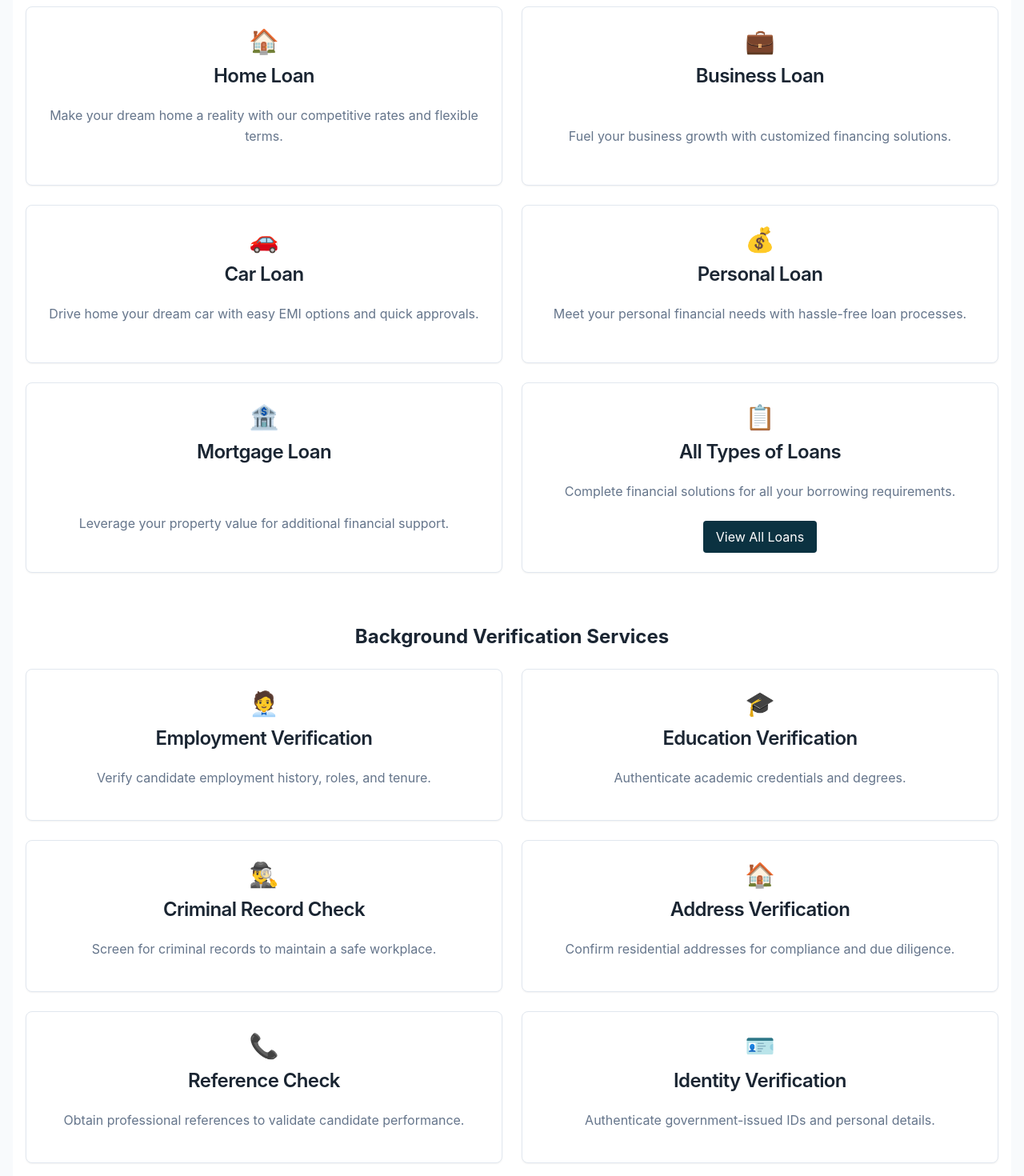
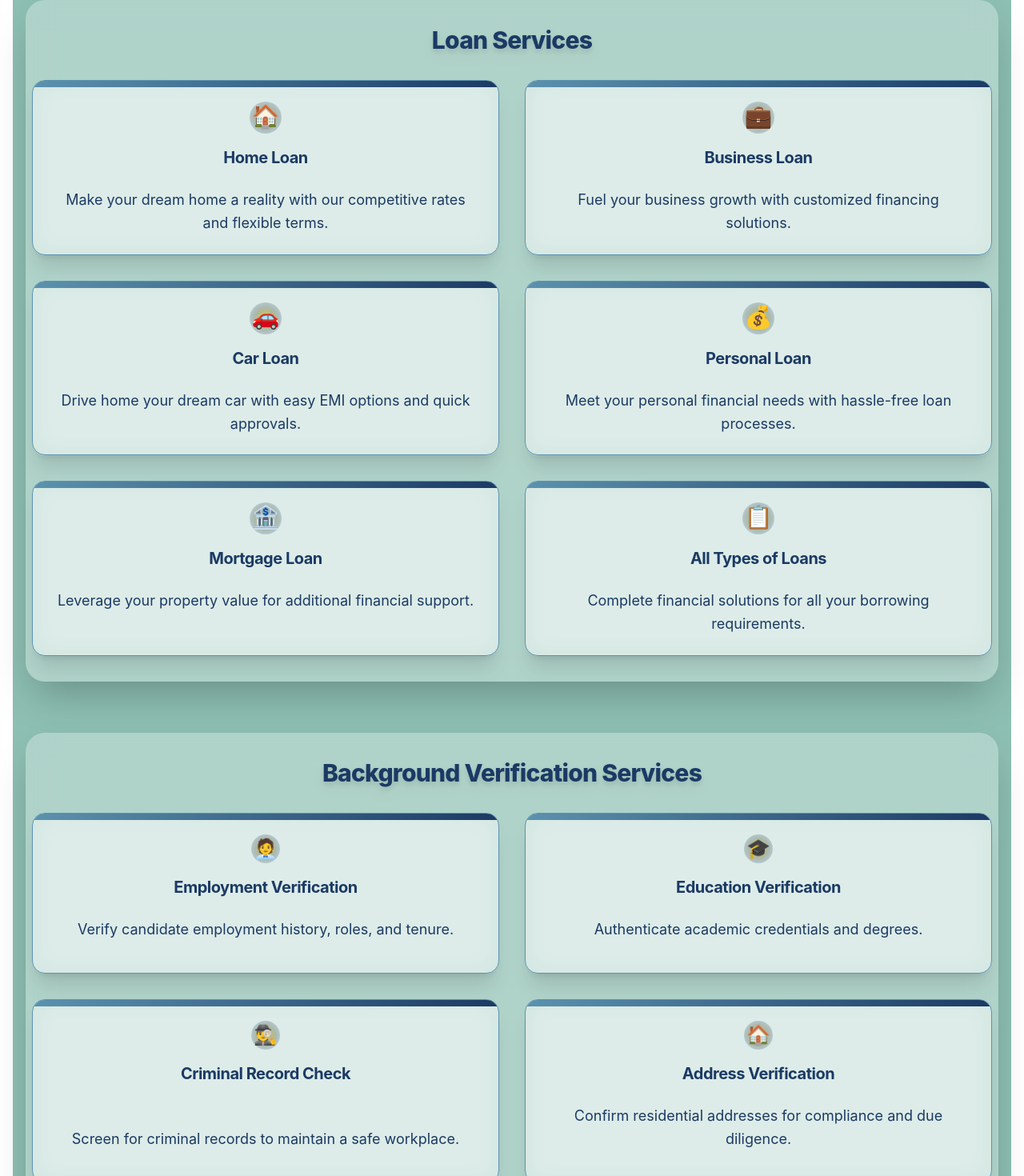
Before and after one commit to matruchayallp/matruchayallp-website, a React (Vite) app: page / in a window 1280 px wide. Shown: the part 956-2426 px from the top of the page at 80% size. Built offline with nearby package versions, Linux system fonts and the light colour scheme.

Commit message:
final version fix

```diff
--- a/src/App.css
+++ b/src/App.css
@@ -1,13 +1,14 @@
 /* --- Corporate Color Palette --- */
+/* Updated Shades of Teal Color Palette */
 :root {
-  --primary: #2563eb; /* blue-600 */
-  --secondary: #64748b; /* slate-500 */
-  --accent: #f59e42; /* orange-400 */
-  --background: #f8fafc; /* slate-50 */
-  --foreground: #0f172a; /* slate-900 */
-  --muted: #e2e8f0; /* slate-200 */
-  --success: #22c55e; /* green-500 */
-  --danger: #ef4444; /* red-500 */
+  --primary: #265C4B; /* CR---Shades-of-Teal-1-hex */
+  --secondary: #146551; /* CR---Shades-of-Teal-2-hex */
+  --accent: #007566; /* CR---Shades-of-Teal-3-hex */
+  --background: #8FC1B5; /* CR---Shades-of-Teal-5-hex */
+  --foreground: #0f172a; /* slate-900, unchanged for contrast */
+  --muted: #589A8D; /* CR---Shades-of-Teal-4-hex */
+  --success: #22c55e; /* green-500, unchanged */
+  --danger: #ef4444; /* red-500, unchanged */
 }
 
 body {
@@ -45,7 +46,7 @@ body {
   transition: background 0.2s;
 }
 .corporate-btn:hover {
-  background: #1d4ed8; /* blue-700 */
+  background: #1b5f4d; /* blue-700 */
 }
 
 .corporate-card {
--- a/src/components/Services.tsx
+++ b/src/components/Services.tsx
@@ -81,29 +81,31 @@ const Services = () => {
         </div>
 
         {/* Loan Services Section */}
-        <div className="mb-16">
-          <h3 className="text-2xl font-bold text-[var(--primary)] mb-6 text-center">Loan Services</h3>
-          <div className="grid grid-cols-1 md:grid-cols-2 gap-6">
+        <div className="mb-16 bg-white/30 backdrop-blur-lg rounded-3xl shadow-2xl py-8 px-2 animate-fade-in">
+          <h3 className="text-3xl font-extrabold text-corporate-primary mb-8 text-center tracking-tight drop-shadow-lg">Loan Services</h3>
+          <div className="grid grid-cols-1 md:grid-cols-2 gap-8">
             {loanServices.map((service, idx) => (
-              <Card key={idx} className="text-center hover:shadow-lg transition-all duration-300 flex flex-col justify-between">
+              <Card key={service.title} className="relative overflow-hidden rounded-2xl backdrop-blur-lg bg-white/40 border border-corporate-accent2 shadow-xl transition-transform duration-300 hover:-translate-y-2 hover:shadow-2xl animate-fade-in">
+                <span className="absolute top-0 left-0 w-full h-2 bg-gradient-to-r from-corporate-accent2 to-corporate-primary animate-gradient-move"></span>
                 <CardHeader>
-                  <div className="text-3xl mb-2">{service.icon}</div>
-                  <CardTitle className="text-2xl font-semibold leading-none tracking-tight">{service.title}</CardTitle>
+                  <div className="flex justify-center mb-2 animate-bounce-slow">
+                    <svg width="44" height="44" viewBox="0 0 44 44" fill="none">
+                      <defs>
+                        <radialGradient id={`loanGrad${idx}`} cx="50%" cy="50%" r="50%" fx="50%" fy="50%">
+                          <stop offset="0%" stopColor="#FFD700" stopOpacity="0.8" />
+                          <stop offset="100%" stopColor="#1B3A64" stopOpacity="0.2" />
+                        </radialGradient>
+                      </defs>
+                      <circle cx="22" cy="22" r="20" fill={`url(#loanGrad${idx})`} />
+                      <text x="22" y="30" textAnchor="middle" fontSize="28" fill="#1B3A64">{service.icon}</text>
+                    </svg>
+                  </div>
+                  <CardTitle className="text-corporate-primary font-bold text-xl text-center">{service.title}</CardTitle>
                 </CardHeader>
                 <CardContent>
-                  <p className="text-muted-foreground leading-relaxed mb-6">
+                  <p className="text-corporate-foreground leading-relaxed text-lg text-center">
                     {service.description}
                   </p>
-                  {service.title === "All Types of Loans" && (
-                    <div className="flex justify-center">
-                      <Link
-                        to="/all-loans"
-                        className="bg-primary text-white py-2 px-4 rounded hover:bg-primary-dark transition-all"
-                      >
-                        View All Loans
-                      </Link>
-                    </div>
-                  )}
                 </CardContent>
               </Card>
             ))}
@@ -111,17 +113,29 @@ const Services = () => {
         </div>
 
         {/* Background Verification Services Section */}
-        <div>
-          <h3 className="text-2xl font-bold text-[var(--primary)] mb-6 text-center">Background Verification Services</h3>
-          <div className="grid grid-cols-1 md:grid-cols-2 gap-6 mb-6">
+        <div className="bg-white/30 backdrop-blur-lg rounded-3xl py-8 px-2 shadow-2xl animate-fade-in">
+          <h3 className="text-3xl font-extrabold text-corporate-primary mb-8 text-center tracking-tight drop-shadow-lg">Background Verification Services</h3>
+          <div className="grid grid-cols-1 md:grid-cols-2 gap-8 mb-8">
             {bgvServices.map((service, idx) => (
-              <Card key={idx} className="text-center hover:shadow-lg transition-all duration-300 flex flex-col justify-between">
+              <Card key={idx} className="relative overflow-hidden rounded-2xl backdrop-blur-lg bg-white/40 border border-corporate-accent2 shadow-xl transition-transform duration-300 hover:-translate-y-2 hover:shadow-2xl animate-fade-in flex flex-col justify-between">
+                <span className="absolute top-0 left-0 w-full h-2 bg-gradient-to-r from-corporate-accent2 to-corporate-primary animate-gradient-move"></span>
                 <CardHeader>
-                  <div className="text-3xl mb-2">{service.icon}</div>
-                  <CardTitle className="text-2xl font-semibold leading-none tracking-tight">{service.title}</CardTitle>
+                  <div className="flex justify-center mb-2 animate-bounce-slow">
+                    <svg width="40" height="40" viewBox="0 0 40 40" fill="none">
+                      <defs>
+                        <radialGradient id={`bgvGrad${idx}`} cx="50%" cy="50%" r="50%" fx="50%" fy="50%">
+                          <stop offset="0%" stopColor="#FFD700" stopOpacity="0.8" />
+                          <stop offset="100%" stopColor="#1B3A64" stopOpacity="0.2" />
+                        </radialGradient>
+                      </defs>
+                      <circle cx="20" cy="20" r="18" fill={`url(#bgvGrad${idx})`} />
+                      <text x="20" y="28" textAnchor="middle" fontSize="24" fill="#1B3A64">{service.icon}</text>
+                    </svg>
+                  </div>
+                  <CardTitle className="text-corporate-primary font-bold text-xl text-center">{service.title}</CardTitle>
                 </CardHeader>
                 <CardContent>
-                  <p className="text-muted-foreground leading-relaxed mb-4">
+                  <p className="text-corporate-foreground leading-relaxed text-lg text-center mb-4">
                     {service.description}
                   </p>
                 </CardContent>
--- a/src/index.css
+++ b/src/index.css
@@ -1,3 +1,6 @@
+/* Definition of the design system. All colors, gradients, fonts, etc should be defined here.
+All colors MUST be HSL.
+*/
 @tailwind base;
 @tailwind components;
 @tailwind utilities;
@@ -8,61 +11,51 @@ All colors MUST be HSL.
 
 @layer base {
   :root {
-    --background: 0 0% 100%;
-    --foreground: 213 31% 15%;
+    /* Shades of Teal - HSL values */
+    --primary: 161 41% 25%; /* #265C4B */
+    --secondary: 165 67% 23%; /* #146551 */
+    --accent: 172 100% 22%; /* #007566 */
+    --muted: 167 27% 47%; /* #589A8D */
+    --background: 165 28% 65%; /* #8FC1B5 */
+    --foreground: 213 31% 15%; /* unchanged for contrast */
 
-    --card: 0 0% 100%;
+    --card: 165 28% 65%;
     --card-foreground: 213 31% 15%;
 
-    --popover: 0 0% 100%;
+    --popover: 165 28% 65%;
     --popover-foreground: 213 31% 15%;
 
-    --primary: 197 71% 15%;
     --primary-foreground: 0 0% 98%;
-
-    --secondary: 210 40% 96%;
     --secondary-foreground: 213 31% 15%;
-
-    --muted: 210 40% 96%;
     --muted-foreground: 215 16% 47%;
-
-    --accent: 35 92% 62%;
     --accent-foreground: 213 31% 15%;
-
     --destructive: 0 84% 60%;
     --destructive-foreground: 0 0% 98%;
-
     --border: 214 32% 91%;
     --input: 214 32% 91%;
-    --ring: 197 71% 15%;
+    --ring: 161 41% 25%;
 
     /* Custom design tokens */
     --brand-pink: 340 30% 95%;
     --brand-gold: 35 92% 62%;
-    --gradient-primary: linear-gradient(135deg, hsl(var(--primary)), hsl(197 71% 25%));
-    --gradient-hero: linear-gradient(135deg, hsl(var(--primary)) 0%, hsl(197 71% 25%) 100%);
+    --gradient-primary: linear-gradient(135deg, hsl(var(--primary)), hsl(167 27% 47%));
+    --gradient-hero: linear-gradient(135deg, hsl(var(--primary)) 0%, hsl(167 27% 47%) 100%);
     --shadow-elegant: 0 10px 30px -10px hsl(var(--primary) / 0.2);
     --shadow-card: 0 4px 6px -1px hsl(213 31% 15% / 0.1);
     --transition-smooth: all 0.3s cubic-bezier(0.4, 0, 0.2, 1);
 
     --radius: 0.5rem;
 
-    --sidebar-background: 0 0% 98%;
-
+    --sidebar-background: 165 28% 65%;
     --sidebar-foreground: 240 5.3% 26.1%;
-
     --sidebar-primary: 240 5.9% 10%;
-
     --sidebar-primary-foreground: 0 0% 98%;
-
     --sidebar-accent: 240 4.8% 95.9%;
-
     --sidebar-accent-foreground: 240 5.9% 10%;
-
     --sidebar-border: 220 13% 91%;
-
     --sidebar-ring: 217.2 91.2% 59.8%;
 }
+
 
 .dark {
     --background: 222.2 84% 4.9%;
--- a/tailwind.config.ts
+++ b/tailwind.config.ts
@@ -67,17 +67,20 @@ export default {
 					border: 'hsl(var(--sidebar-border))',
 					ring: 'hsl(var(--sidebar-ring))'
 				},
-				// Clean corporate palette for direct use
+				// Updated corporate palette for direct use
 				corporate: {
-					primary: '#2563eb', // blue-600
-					primaryDark: '#1d4ed8', // blue-700
-					secondary: '#64748b', // slate-500
-					accent: '#f59e42', // orange-400
-					background: '#f8fafc', // slate-50
-					foreground: '#0f172a', // slate-900
-					muted: '#e2e8f0', // slate-200
-					success: '#22c55e', // green-500
-					danger: '#ef4444', // red-500
+					primary: '#1B3A64', // Primary Blue (Dark)
+					primaryDark: '#1B3A64', // Primary Blue (Dark)
+					secondary: '#4CAF50', // Primary Green
+					accent: '#FFD700', // Accent Yellow/Gold
+					accent2: '#5C92AE', // Secondary Light Blue
+					neutral: '#F2F2F2', // Neutral Off-White
+					neutral2: '#E0E0E0', // Neutral Light Gray
+					background: '#FFFFFF', // White
+					foreground: '#1B3A64', // Primary Blue (Dark)
+					muted: '#5C92AE', // Use light blue for muted
+					success: '#4CAF50', // Green
+					danger: '#ef4444', // Red (unchanged)
 				},
 			},
 			fontFamily: {
```
Also changed, not shown: src/components/About.tsx (+13 -6 lines), src/components/Footer.tsx (+20 -8 lines), src/components/Header.tsx (+10 -10 lines), src/components/Hero.tsx (+19 -3 lines), src/components/Testimonials.tsx (+24 -13 lines). Lines whose indentation alone changed are shown as unchanged.
